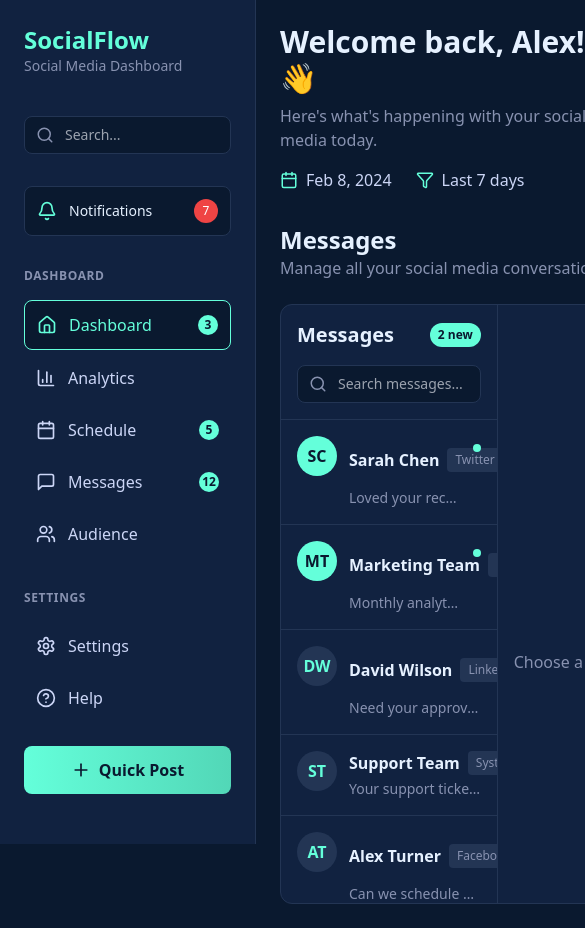
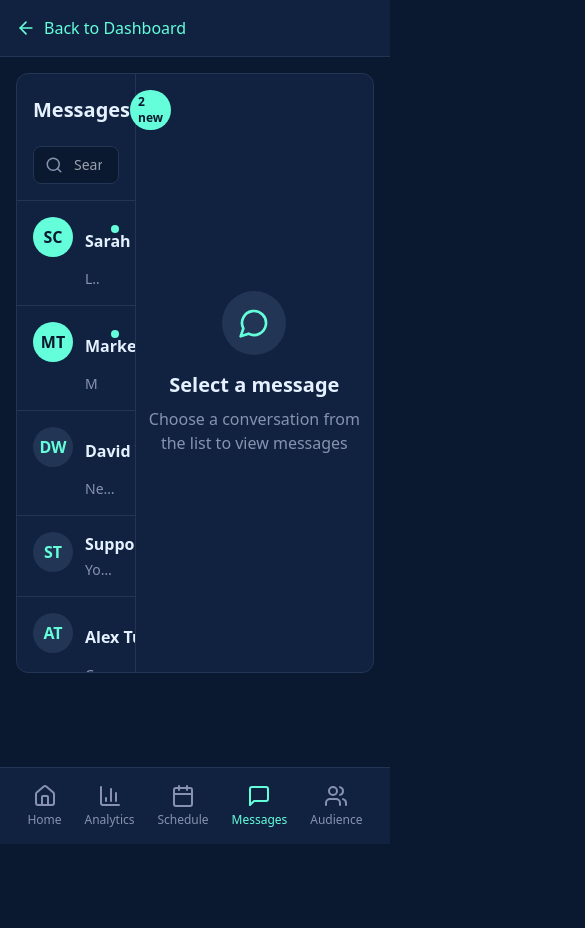
Before and after one commit to clivetafa/socialflow, a Next.js app: page /messages in a window 390 px wide. Shown: the top 928 px of the page, 585 px wide, since content can reach past the window. After the commit the page ends 844 px from the top, so only its background shows below. Built offline with nearby package versions, Linux system fonts and the light colour scheme.

Commit message:
Update page.tsx

```diff
--- a/app/messages/page.tsx
+++ b/app/messages/page.tsx
@@ -1,26 +1,40 @@
 'use client';
 
-import Sidebar from '../components/Sidebar';
-import Header from '../components/Header';
-import MessagesSection from '../components/MessagesSection'; // FIXED: Changed from MessageSection to MessagesSection
-import { useState } from 'react';
+import { useState, useEffect } from 'react';
+import MessagesSection from '../components/MessagesSection';
+import MobileNav from '../components/MobileNav';
+import { ArrowLeft } from 'lucide-react';
+import Link from 'next/link';
 
 export default function MessagesPage() {
-  const [isPostModalOpen, setIsPostModalOpen] = useState(false);
+  const [isMobile, setIsMobile] = useState(false);
+
+  useEffect(() => {
+    const checkMobile = () => {
+      setIsMobile(window.innerWidth < 768);
+    };
+    checkMobile();
+    window.addEventListener('resize', checkMobile);
+    return () => window.removeEventListener('resize', checkMobile);
+  }, []);
 
   return (
-    <div className="flex min-h-screen bg-[#0a192f]">
-      <Sidebar />
-      <main className="flex-1 p-6 ml-64">
-        <Header onNewPostClick={() => setIsPostModalOpen(true)} />
+    <div className="min-h-screen bg-[#0a192f] pb-16 md:pb-0">
+      {/* Mobile Header */}
+      {isMobile && (
+        <div className="sticky top-0 bg-[#112240] border-b border-[#233554] p-4 z-10">
+          <Link href="/" className="flex items-center gap-2 text-[#64ffda]">
+            <ArrowLeft size={20} />
+            <span>Back to Dashboard</span>
+          </Link>
+        </div>
+      )}
 
-        <div className="mb-6">
-          <h1 className="text-2xl font-bold text-[#e6f1ff]">Messages</h1>
-          <p className="text-[#8892b0]">Manage all your social media conversations in one place</p>
-        </div>
+      <div className="p-4 md:p-6">
+        <MessagesSection />
+      </div>
 
-        <MessagesSection /> {/* FIXED: Changed from MessageSection to MessagesSection */}
-      </main>
+      {isMobile && <MobileNav />}
     </div>
   );
-}
+      }
```
